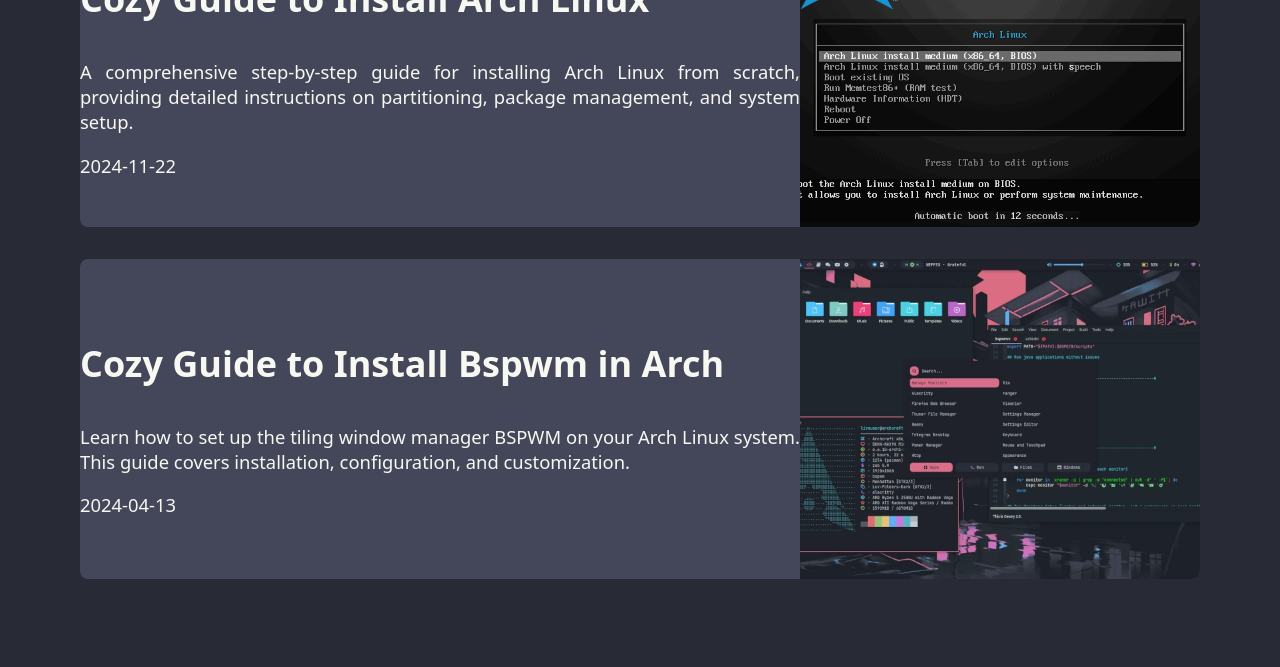
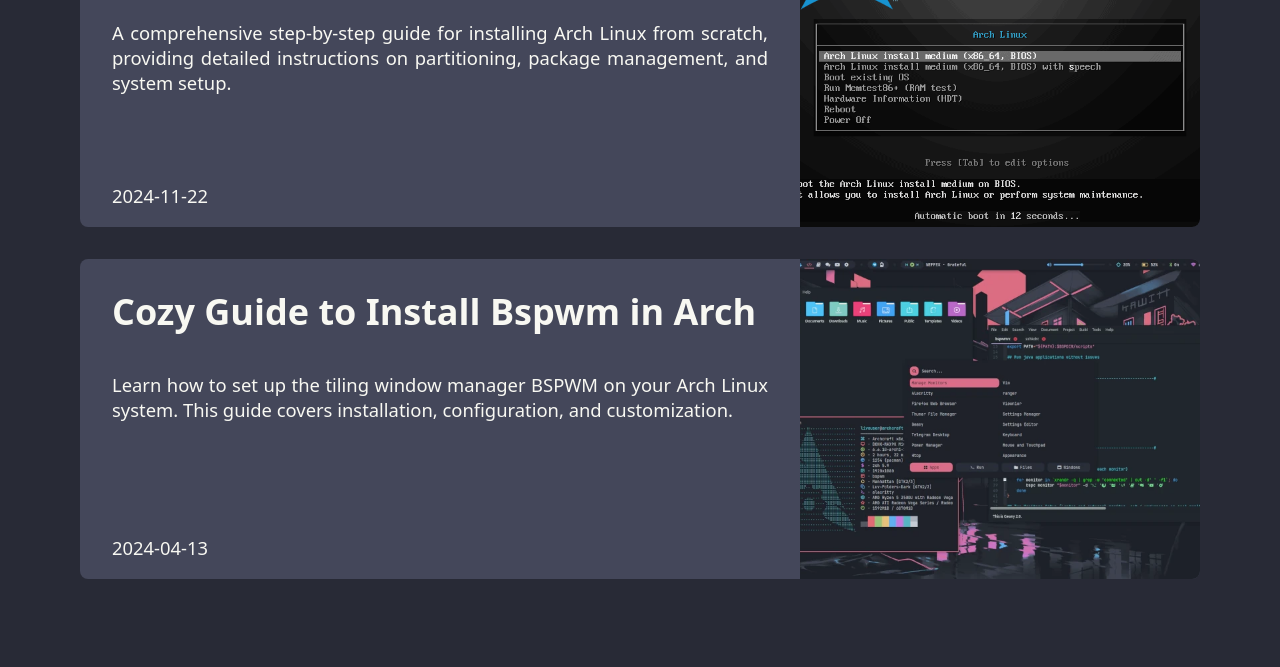
Before and after one commit to druxorey/druxorey.github.io, a plain HTML site: page blog.html in a window 1280 px wide. Shown: the part 741-1408 px from the top of the page. Drawn offline with Linux system fonts and the light colour scheme.

Commit message:
style(blog): separate the description from the date.

```diff
--- a/static/styles/global.css
+++ b/static/styles/global.css
@@ -157,12 +157,23 @@
 	transition: var(--speed-transition-fast) ease;
 }
 
-.blog-summary {
+.blog-data {
+	display: flex;
+	flex-direction: column;
+	justify-content: space-between;
 	width: 100%;
+	height: 100%;
 	padding: 0rem 2rem 1rem 2rem;
-	max-height: 100%;
-	height: 100%;
 	font-size: var(--font-text-2);
+}
+
+.blog-summary-container {
+}
+
+.blog-date-container {
+	display: flex;
+	align-items: center;
+	height: 3rem;
 }
 
 .blog-title {
```
